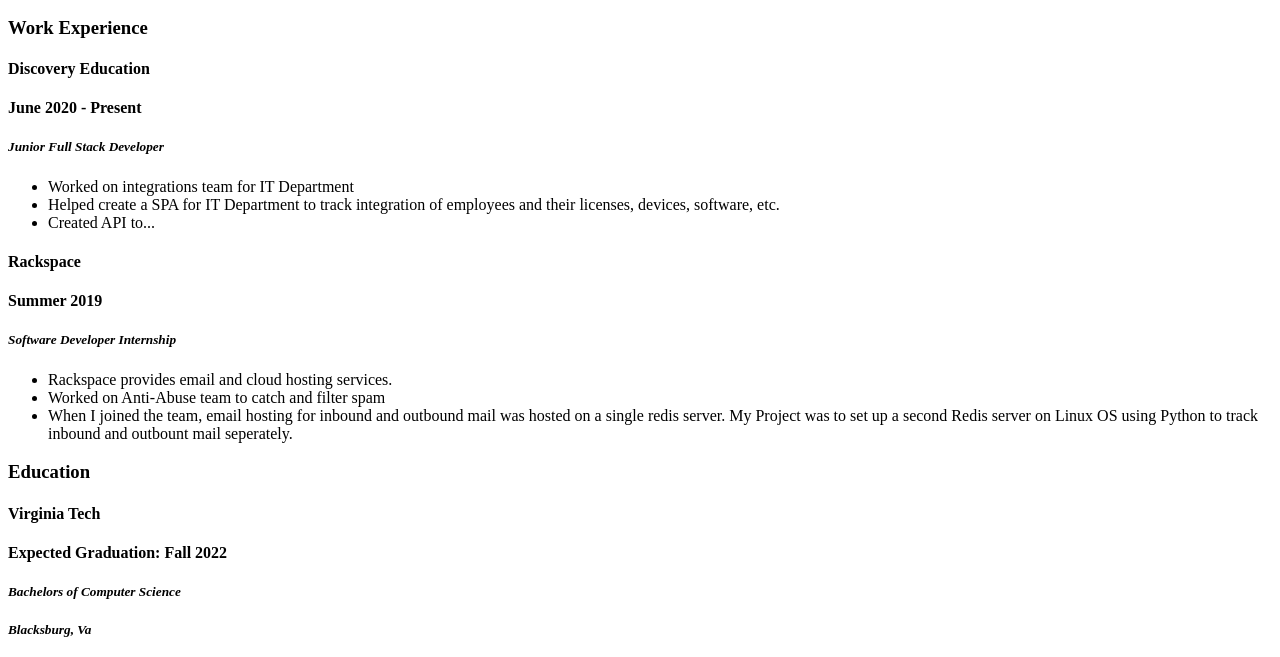
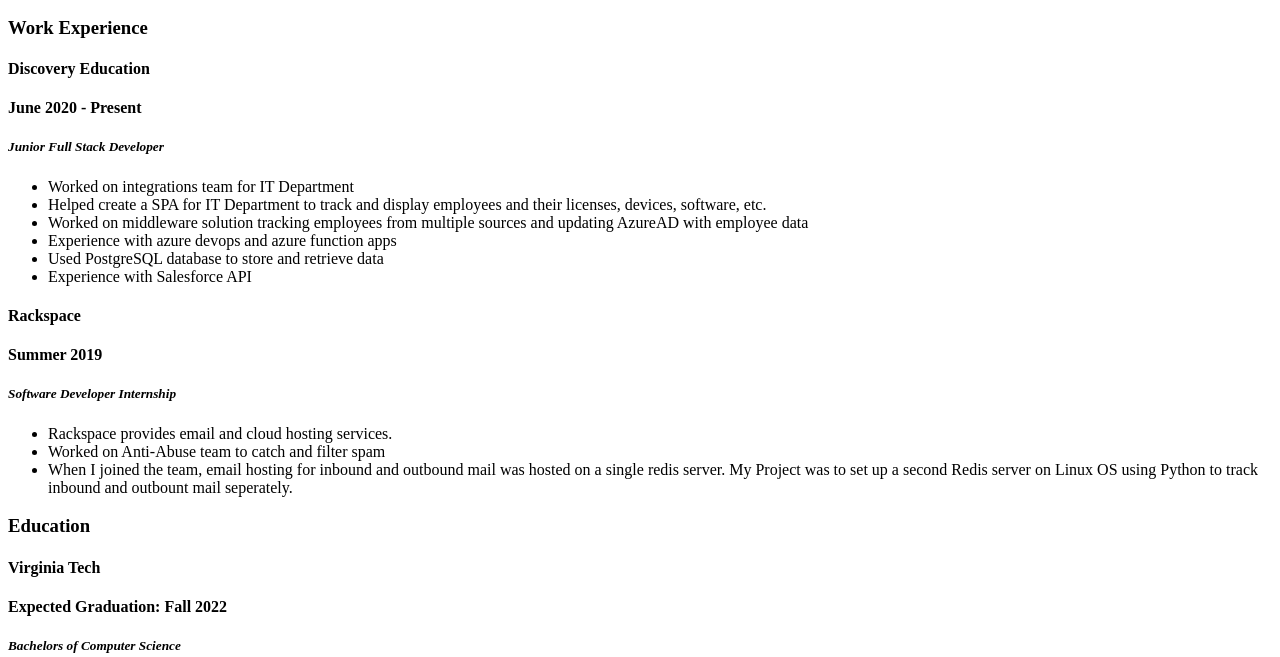
Before and after one commit to jakesmith8/jakesmith8.github.io, a plain HTML site: page index.html in a window 1280 px wide. Shown: the part 110-767 px from the top of the page. Drawn offline with Linux system fonts and the light colour scheme.

Commit message:
Update html name to index

```diff
--- a/resume.html
+++ b/index.html
@@ -20,11 +20,21 @@
                 Worked on integrations team for IT Department
             </li>
             <li>
-                Helped create a SPA for IT Department to track integration of employees and their licenses, devices, software, etc.
+                Helped create a SPA for IT Department to track and display employees and their licenses, devices, software, etc.
             </li>
             <li>
-                Created API to...
+                Worked on middleware solution tracking employees from multiple sources and updating AzureAD with employee data
             </li>
+            <li>
+                Experience with azure devops and azure function apps
+            </li>
+            <li>
+                Used PostgreSQL database to store and retrieve data
+            </li>
+            <li>
+                Experience with Salesforce API
+            </li>
+
         </ul>
     </div>
     <div class="experience-block">
```
